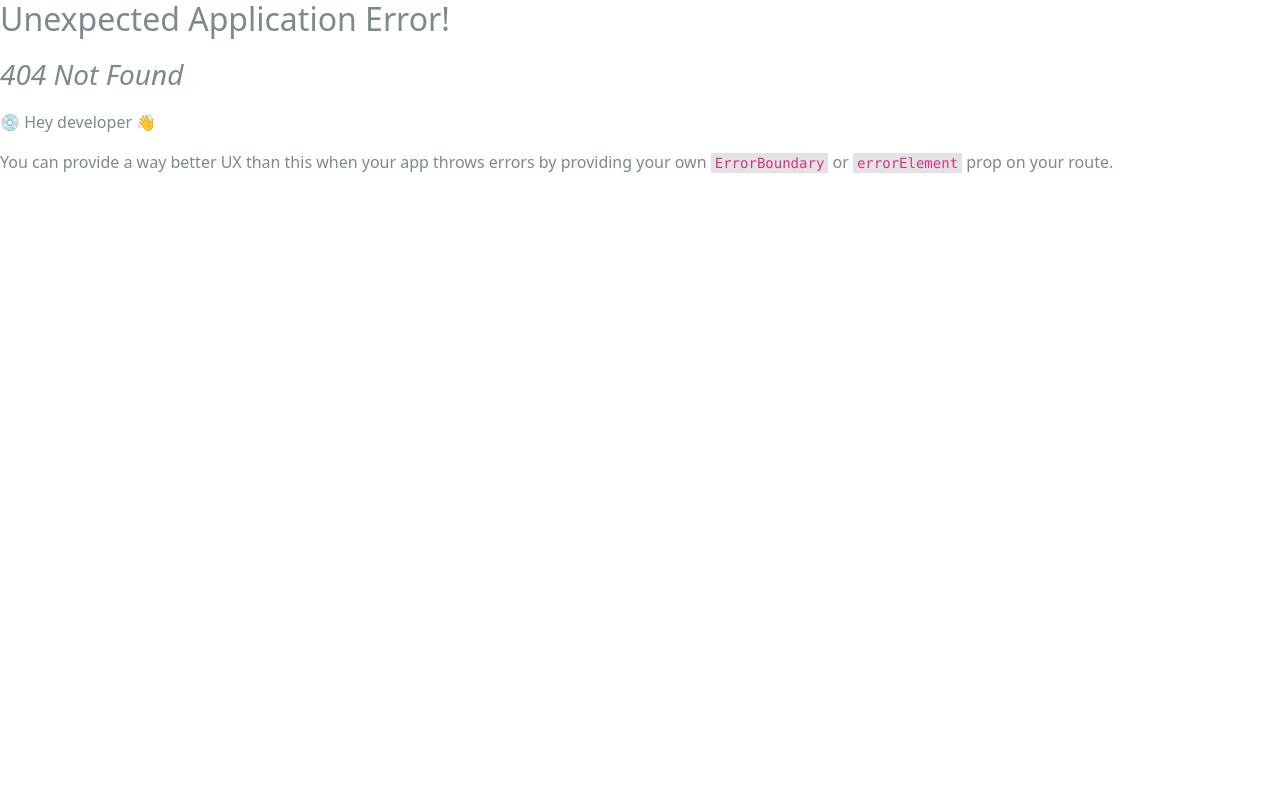
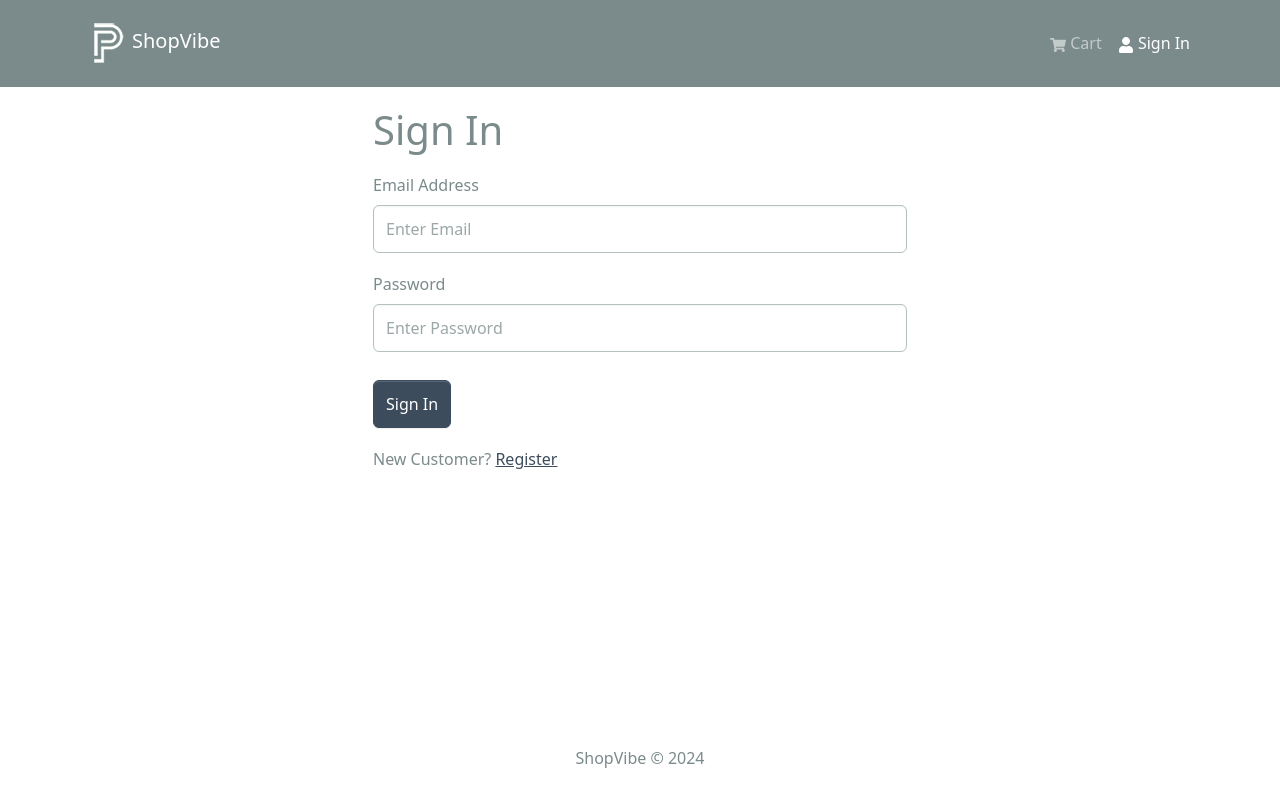
Before and after one commit to SaketKothari/shopvibe, a React (Vite) app in the folder frontend/: page /login in a window 1280 px wide. Before the commit this address had no page. Built offline with nearby package versions, Linux system fonts and the light colour scheme.

Commit message:
Implement login screen

```diff
--- /dev/null
+++ b/frontend/src/components/FormContainer.jsx
@@ -0,0 +1,15 @@
+import { Container, Row, Col } from 'react-bootstrap';
+
+const FormContainer = ({ children }) => {
+  return (
+    <Container>
+      <Row className="justify-content-md-center">
+        <Col xs={12} md={6}>
+          {children}
+        </Col>
+      </Row>
+    </Container>
+  );
+};
+
+export default FormContainer;
--- a/frontend/src/main.jsx
+++ b/frontend/src/main.jsx
@@ -11,7 +11,9 @@
 import App from './App.jsx';
 import CartScreen from './screens/CartScreen.jsx';
 import HomeScreen from './screens/HomeScreen.jsx';
+import LoginScreen from './screens/LoginScreen.jsx';
 import ProductScreen from './screens/ProductScreen.jsx';
+
 import store from './store.js';
 
 // import 'bootstrap/dist/css/bootstrap.min.css';
@@ -24,6 +26,7 @@
       <Route index={true} path="/" element={<HomeScreen />} />
       <Route path="/product/:id" element={<ProductScreen />} />
       <Route path="/cart" element={<CartScreen />} />
+      <Route path="/login" element={<LoginScreen />} />
     </Route>
   )
 );
--- /dev/null
+++ b/frontend/src/screens/LoginScreen.jsx
@@ -0,0 +1,54 @@
+import { useState } from 'react';
+import { Link } from 'react-router-dom';
+import { Form, Button, Row, Col } from 'react-bootstrap';
+
+import FormContainer from '../components/FormContainer';
+
+const LoginScreen = () => {
+  const [email, setEmail] = useState('');
+  const [password, setPassword] = useState('');
+
+  const submitHandler = () => {
+    console.log('submit');
+  };
+
+  return (
+    <FormContainer>
+      <h1>Sign In</h1>
+
+      <Form onSubmit={submitHandler}>
+        <Form.Group controlId="email" className="my-3">
+          <Form.Label>Email Address</Form.Label>
+          <Form.Control
+            type="email"
+            placeholder="Enter Email"
+            value={email}
+            onChange={(e) => setEmail(e.target.value)}
+          />
+        </Form.Group>
+
+        <Form.Group controlId="password" className="my-3">
+          <Form.Label>Password</Form.Label>
+          <Form.Control
+            type="password"
+            placeholder="Enter Password"
+            value={password}
+            onChange={(e) => setPassword(e.target.value)}
+          />
+        </Form.Group>
+
+        <Button type="submit" variant="primary" className="mt-2">
+          Sign In
+        </Button>
+      </Form>
+
+      <Row className="py-3">
+        <Col>
+          New Customer? <Link to="/register">Register</Link>
+        </Col>
+      </Row>
+    </FormContainer>
+  );
+};
+
+export default LoginScreen;
```
